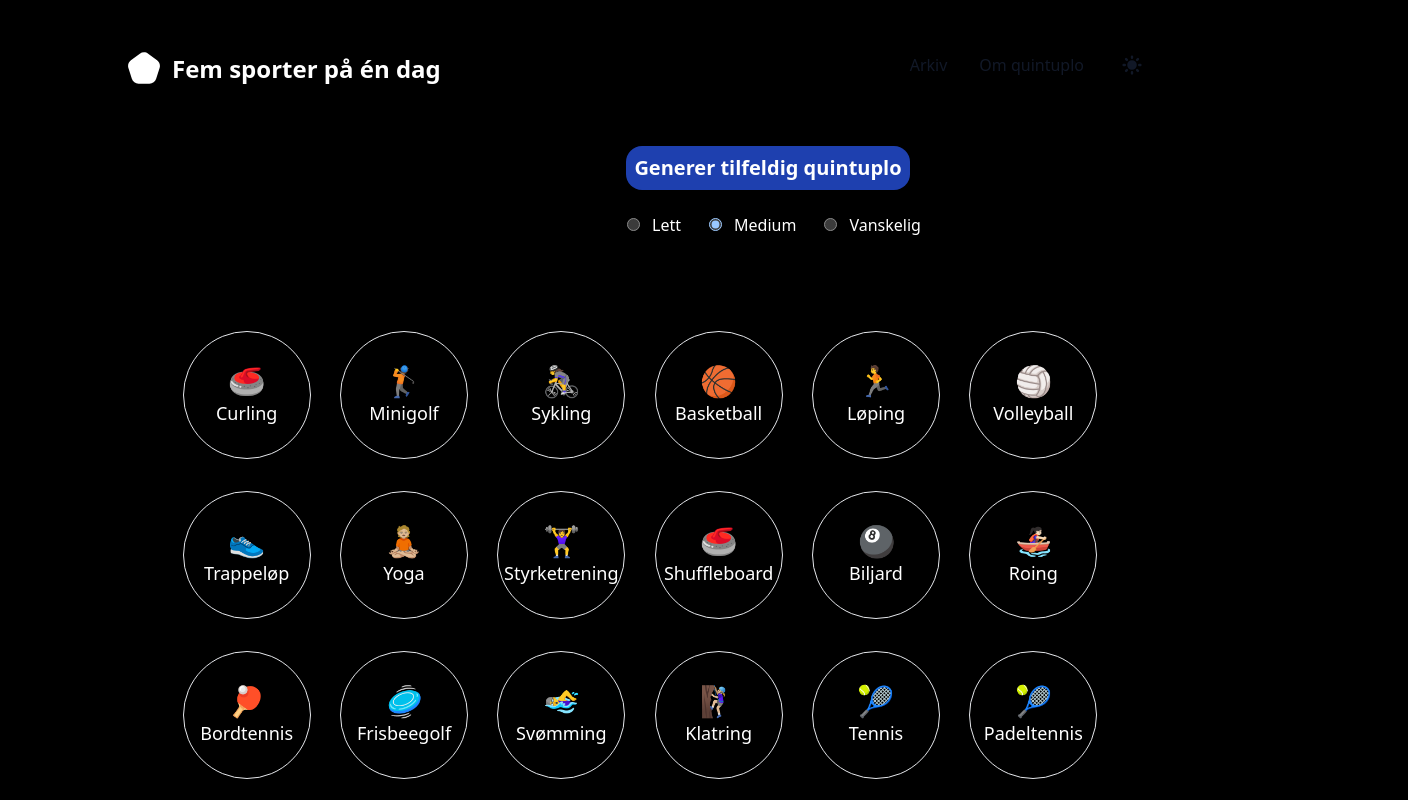
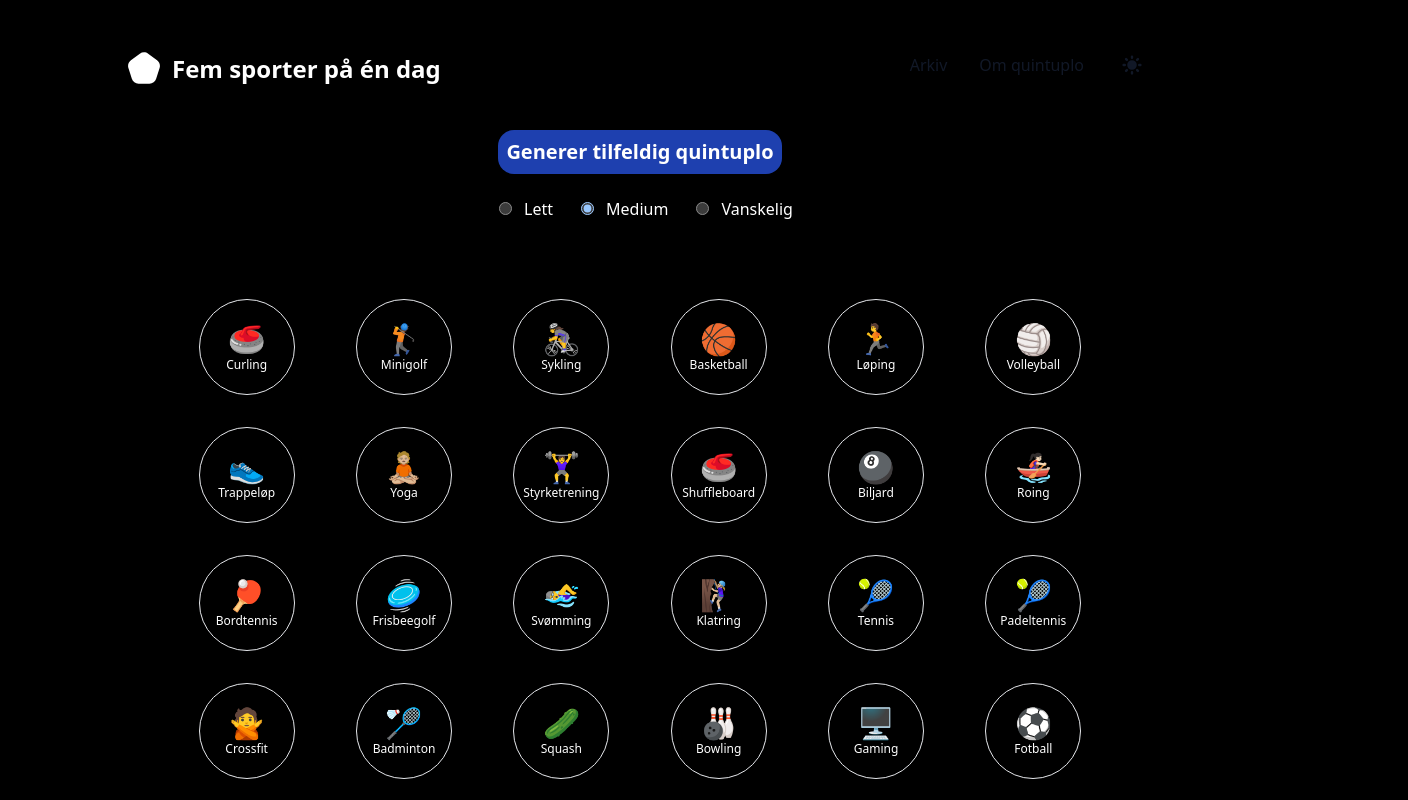
Before and after one commit to alicia-as/quintuplo, a Next.js app: page / in a window 1280 px wide. Shown: the top 800 px of the page, 1408 px wide, since content can reach past the window. Built offline with nearby package versions, Linux system fonts and the light colour scheme.

Commit message:
Fix the layout a bit

```diff
--- a/pages/SportCard.tsx
+++ b/pages/SportCard.tsx
@@ -37,7 +37,7 @@ const SportCard = ({
     <div>
       <div
         ref={hoverRef}
-        className={`flex md:w-32 md:h-32 cursor-pointer md:border m-4 md:rounded-full  relative
+        className={`flex md:w-24 md:h-24 cursor-pointer md:border m-4 md:rounded-full  relative
       ${
         isSelected && shouldDisplay ? "bg-white text-bold text-[#000]" : ""
       } justify-center items-center
@@ -51,7 +51,7 @@ const SportCard = ({
         )}
         <div className="flex flex-col items-center align-center">
           <div className="text-xl md:text-3xl">{sport?.emoji}</div>
-          <div className="hidden md:block text-md md:text-lg">
+          <div className="hidden md:block text-md md:text-xs font-medium">
             {sport?.title}
           </div>
         </div>
--- a/pages/archive.tsx
+++ b/pages/archive.tsx
@@ -0,0 +1,23 @@
+import Link from "next/link";
+
+const Archive = () => {
+  return (
+    <div className="flex flex-col text-start justify-start">
+      <h1 className="mb-4">Arkiv</h1>
+      <MonthSection month="September" link="/2022/september" />
+      <MonthSection month="Oktober" link="/2022/oktober" />
+    </div>
+  );
+};
+
+const MonthSection = ({ month, link }: { month: string; link: string }) => {
+  return (
+    <div className="flex flex-col w-screen cursor-pointer hover:text-blue-200 active:text-blue-400">
+      <Link href={link}>
+        <h2>{month}</h2>
+      </Link>
+    </div>
+  );
+};
+
+export default Archive;
--- a/pages/index.tsx
+++ b/pages/index.tsx
@@ -43,7 +43,7 @@ const Home: NextPage<{ sports: Sport[] }> = ({ sports }) => {
         <link rel="icon" href="/favicon.ico" />
       </Head>
       <main className="h-screen">
-        <div className="flex flex-col justify-center items-center w-screen p-4">
+        <div className="flex flex-col justify-center items-center ">
           <button
             className="text-sm max-w-screen-sm md:text-xl p-2 mx-2 bg-blue-800"
             onClick={() => {
@@ -53,15 +53,6 @@ const Home: NextPage<{ sports: Sport[] }> = ({ sports }) => {
           >
             Generer tilfeldig quintuplo
           </button>
-          {/* <button
-            className="text-sm md:text-xl p-2 bg-red-800"
-            onClick={() => {
-              setGenerate(null);
-              setGenerate("monthly");
-            }}
-          >
-            Generer månedens quintuplo
-          </button> */}
 
           <DifficultyChooser
             difficulty={difficulty}
```
